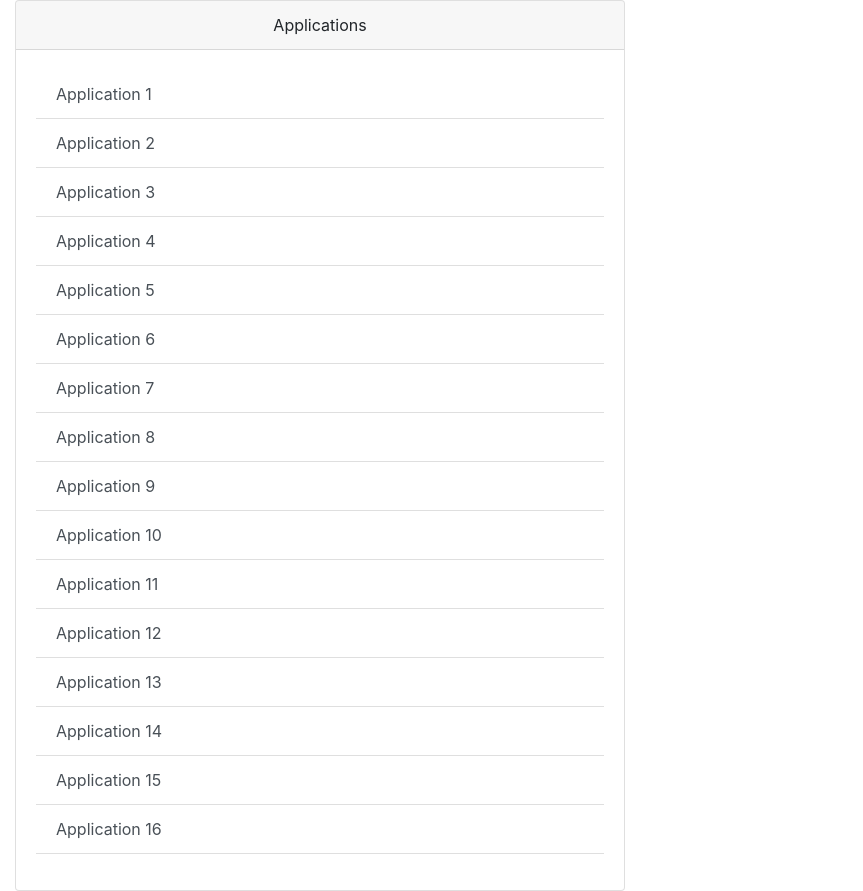
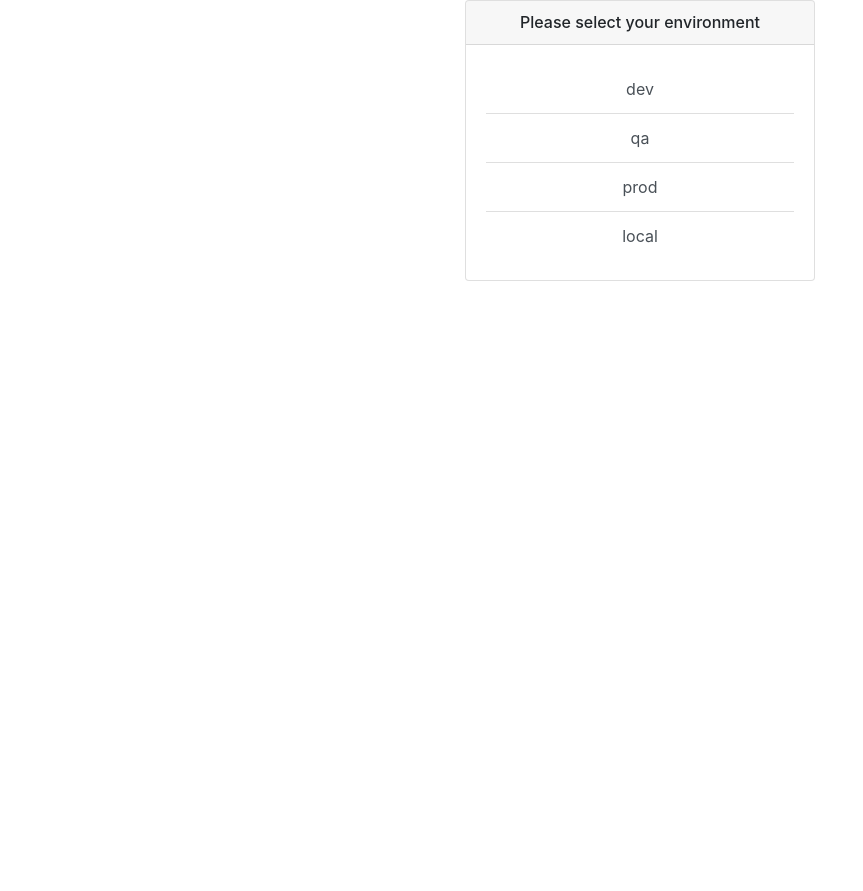
Before and after one commit to sandyc372/demo-project, a React (Create React App) app: page / in a window 1280 px wide. Shown: the whole page, without its empty margins (0-863 px from the left). After the commit the page ends 800 px from the top, so only its background shows below. Built offline with nearby package versions, Linux system fonts and the light colour scheme.

Commit message:
added ability to choose environments

```diff
--- a/package.json
+++ b/package.json
@@ -12,9 +12,11 @@
     "@types/react": "^16.9.0",
     "@types/react-dom": "^16.9.0",
     "gh-pages": "^2.2.0",
+    "history": "^4.10.1",
     "react": "^16.12.0",
     "react-dom": "^16.12.0",
     "react-json-pretty": "^2.2.0",
+    "react-router-dom": "^5.1.2",
     "react-scripts": "3.3.0",
     "typescript": "~3.7.2"
   },
--- a/src/App.tsx
+++ b/src/App.tsx
@@ -1,13 +1,32 @@
 import React from 'react';
+import environments from './config/environments';
+import { EnvironmentList } from './components/EnvironmentList/EnvironmentList';
+import { IAppState } from './IApp';
 import './App.css';
-import MainPage from './pages/MainPage/MainPage'
 
-const App: React.FC = () => {
-  return (
-    <div className="App">
-      <MainPage />
-    </div>
-  );
-}
+export default class App extends React.Component<any, IAppState> {
+  constructor(props: any) {
+    super(props);
+    this.state = {
+      environment: null
+    };
+  }
 
-export default App;
+  handleEnvironmentSelect(selectedEnvironment: string) {
+    console.log(selectedEnvironment)
+    this.setState({
+      environment: selectedEnvironment
+    })
+  }
+
+  render() {
+    return (
+      <div className="App">
+        <EnvironmentList
+          environments={environments}
+          onEnvironmentSelect={(selectedEnvironment: string) => this.handleEnvironmentSelect(selectedEnvironment)}
+        />
+      </div>
+    );
+  }
+};
--- /dev/null
+++ b/src/IApp.ts
@@ -0,0 +1,3 @@
+export interface IAppState {
+  environment?: string | null;
+}
--- /dev/null
+++ b/src/components/EnvironmentList/EnvironmentList.tsx
@@ -0,0 +1,37 @@
+import React from 'react';
+import { IEnvironmentProps } from './IEnvironmentList';
+
+function renderEnvironments(environemnts: any, onEnvironmentSelect: (selectedEnvironment: string) => void): React.ReactElement[] {
+  let list = [];
+  for (let property in environemnts) {
+    list.push(
+      <button
+        className={`list-group-item list-group-item-action`}
+        key={environemnts[property]}
+        onClick={() => { onEnvironmentSelect(environemnts[property]) }}
+      >
+        {environemnts[property]}
+      </button>
+    )
+  }
+  return list;
+}
+
+export const EnvironmentList: React.FC<IEnvironmentProps> = function (props: IEnvironmentProps) {
+  return (
+    <div className="container">
+      <div className="row">
+        <div className="col-md-4 mx-auto">
+          <div className="card">
+            <h6 className="card-header">Please select your environment</h6>
+            <div className="card-body">
+              <ul className="list-group list-group-flush">
+                { renderEnvironments(props.environments, props.onEnvironmentSelect) }
+              </ul>
+            </div>
+          </div>
+        </div>
+      </div>
+    </div>
+  );
+}
--- /dev/null
+++ b/src/components/EnvironmentList/IEnvironmentList.ts
@@ -0,0 +1,4 @@
+export interface IEnvironmentProps {
+  environments: any;
+  onEnvironmentSelect: (selectedEnvironment: string) => void
+}
--- /dev/null
+++ b/src/config/environments.ts
@@ -0,0 +1,6 @@
+export default {
+  dev: "dev",
+  qa: "qa",
+  prod: "prod",
+  local: "local"
+}
```
Also changed, not shown: src/pages/Get/MainPage.tsx (renamed from src/pages/MainPage/MainPage.tsx), 1 other file (tests, documents, lock files or other folders).
